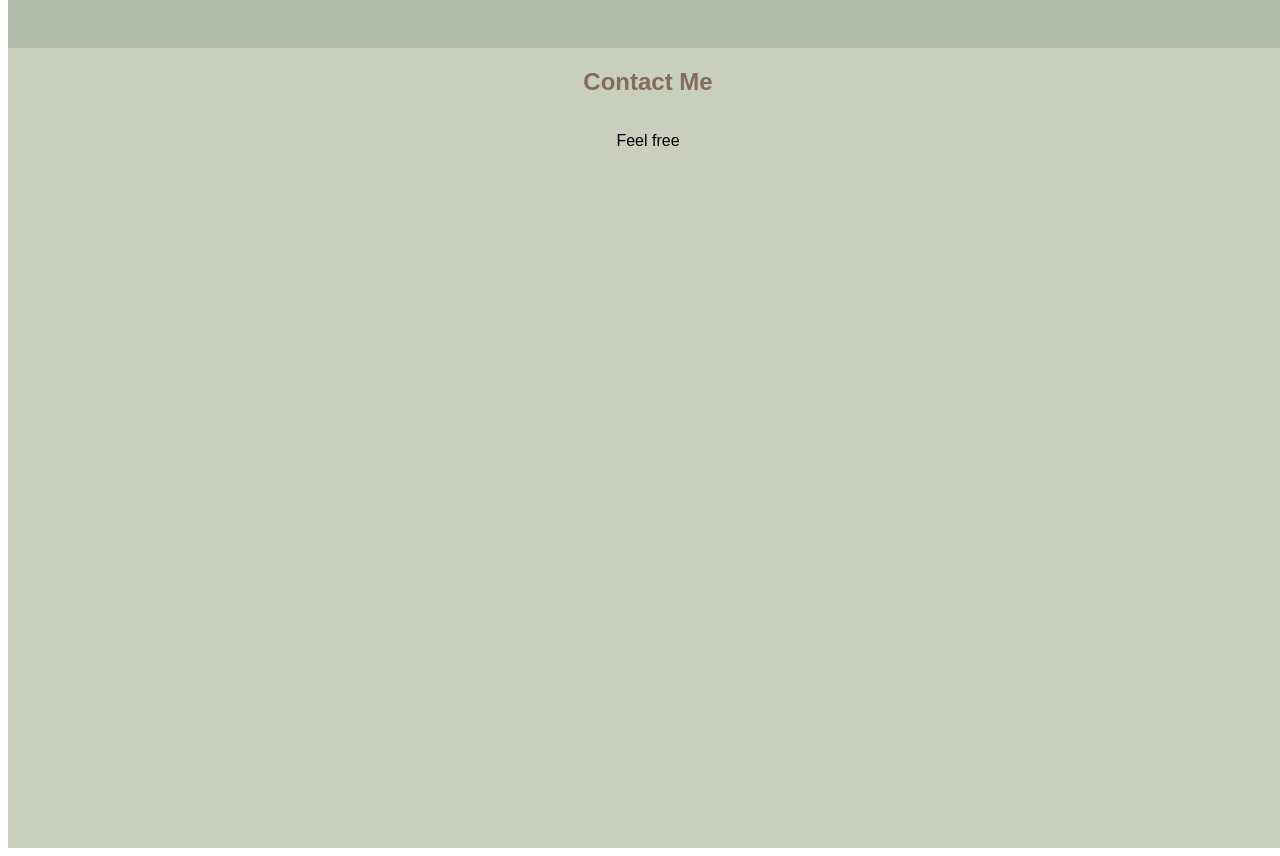
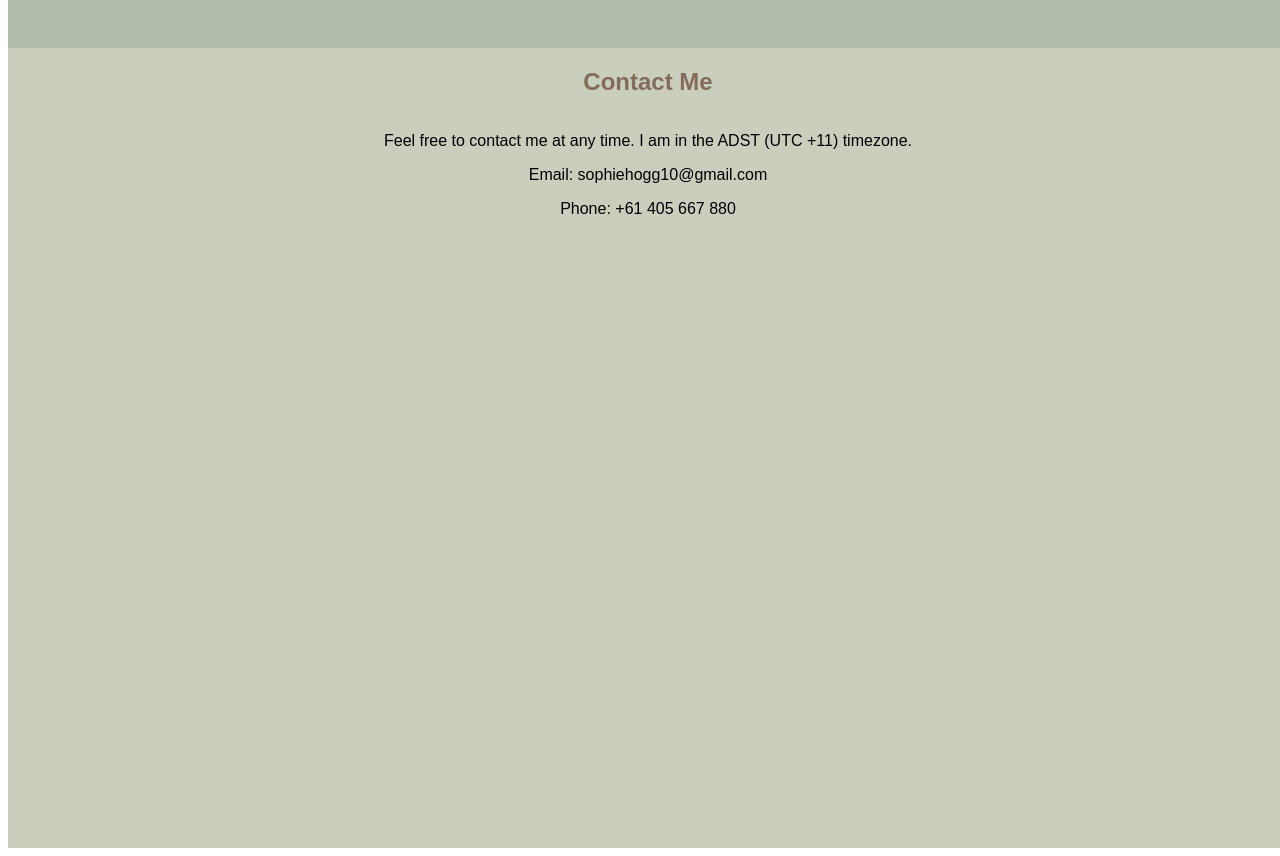
Before and after one commit to SophieHogg/SophieH, a plain HTML site: page index.html in a window 1280 px wide. Shown: the part 3160-4016 px from the top of the page. Drawn offline with Linux system fonts and the light colour scheme.

Commit message:
new changes

```diff
--- a/index.html
+++ b/index.html
@@ -73,7 +73,12 @@
                     Contact Me
                 </h2>
                 <div class="main__contact--para">
-                    <p>Feel free</p>
+                    <p>
+                        Feel free to contact me at any time. I am in the ADST
+                        (UTC +11) timezone.
+                    </p>
+                    <p>Email: sophiehogg10@gmail.com</p>
+                    <p>Phone: +61 405 667 880</p>
                 </div>
             </div>
         </main>
```
Also changed, not shown: partials/_screen.scss (added).
